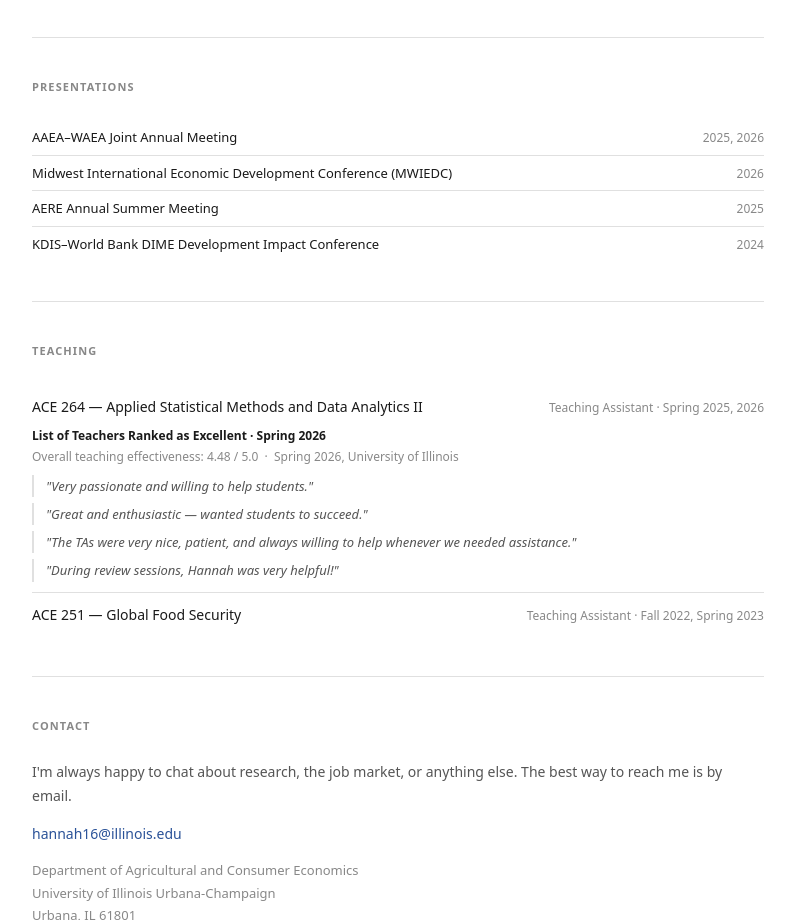
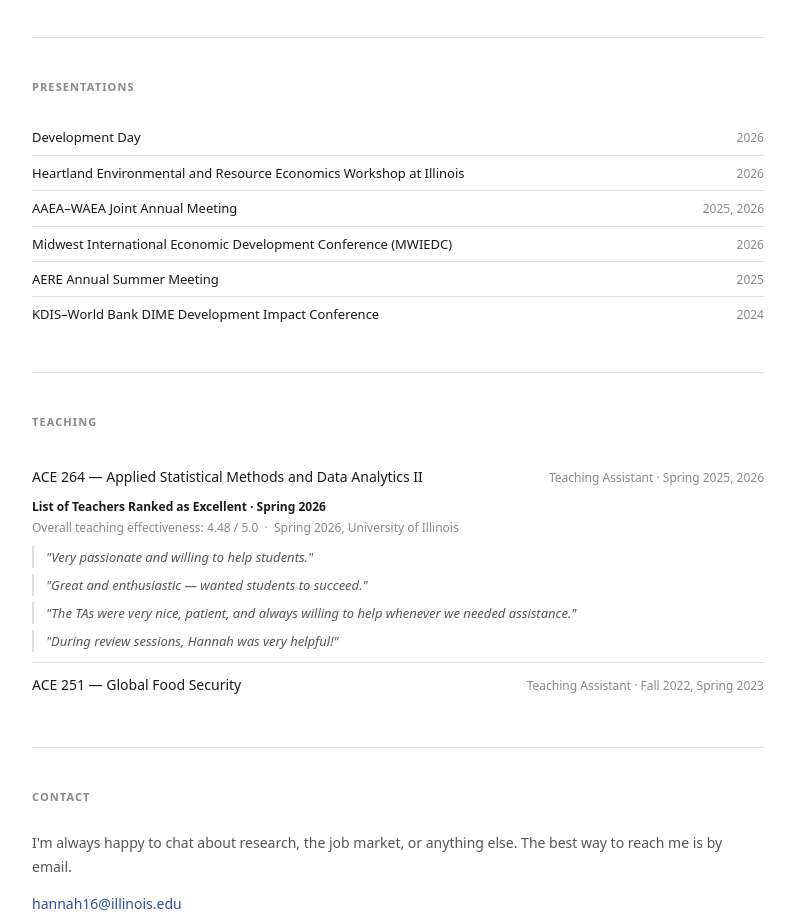
Before and after one commit to hannahkim-econ/hannahkim-econ.github.io, a plain HTML site: page index.html in a window 1280 px wide. Shown: the part 1105-2025 px from the top of the page, without its empty margins (242-1037 px from the left). Drawn offline with Linux system fonts and the light colour scheme.

Commit message:
Update index.html

```diff
--- a/index.html
+++ b/index.html
@@ -535,6 +535,14 @@
 <section id="presentations">
   <p class="section-label">Presentations</p>
   <ul class="pres-list">
+            <li>
+      <span class="pres-name">Development Day</span>
+      <span class="pres-year">2026</span>
+    </li>
+        <li>
+      <span class="pres-name">Heartland Environmental and Resource Economics Workshop at Illinois</span>
+      <span class="pres-year">2026</span>
+    </li>
     <li>
       <span class="pres-name">AAEA–WAEA Joint Annual Meeting</span>
       <span class="pres-year">2025, 2026</span>
```
